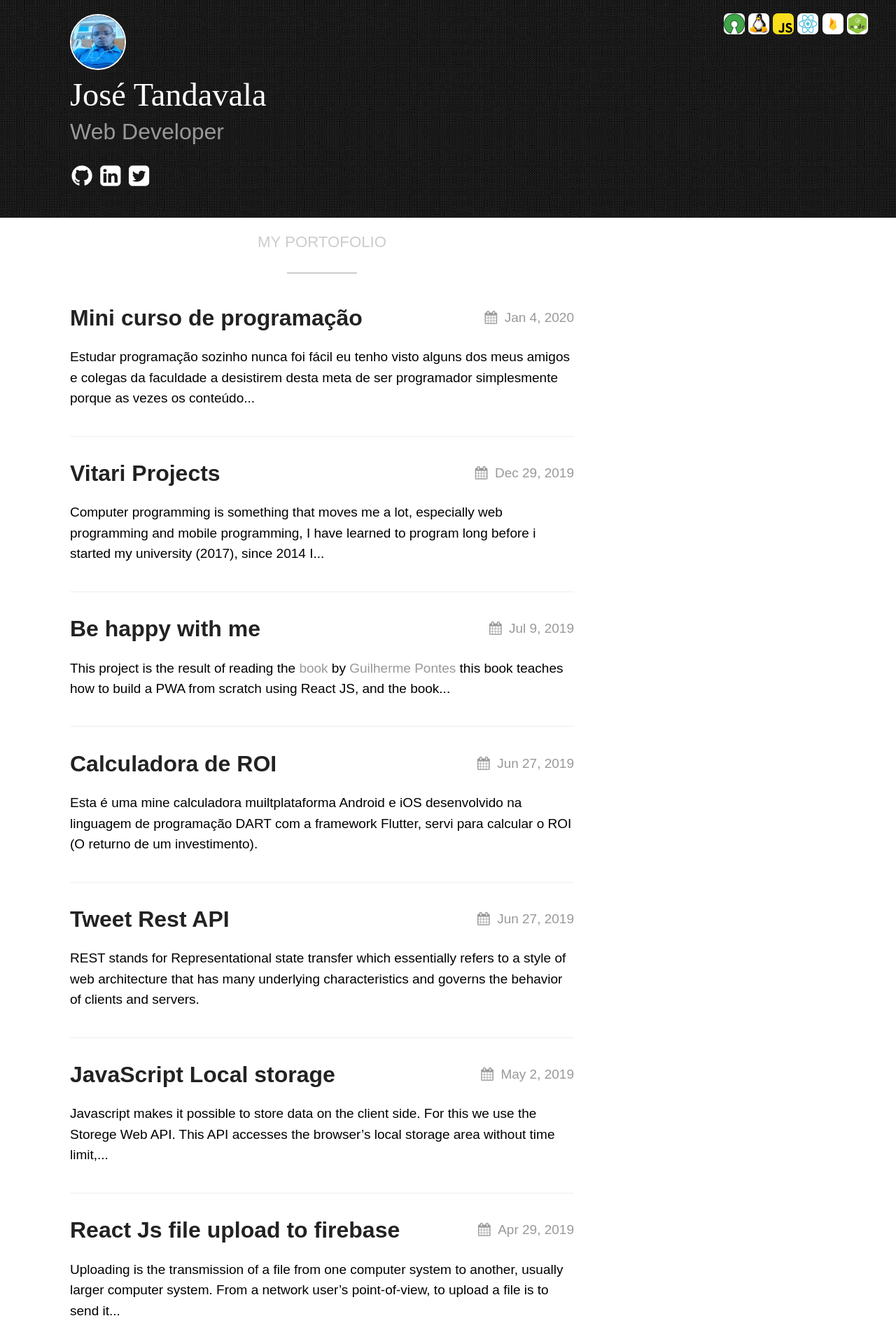
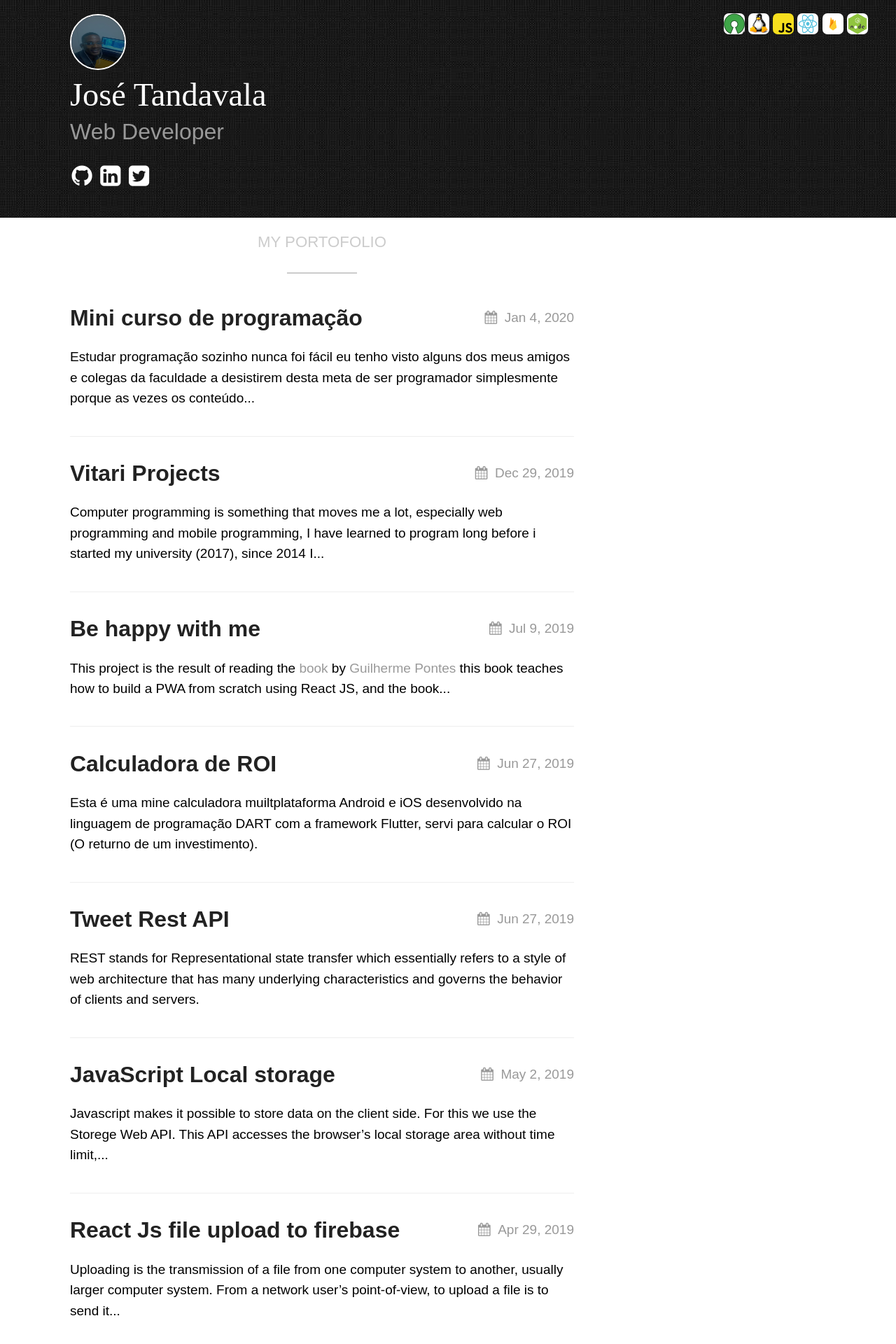
Before and after one commit to tandavala/tandavala.github.io, a Jekyll site: the page built from index.md, in a window 1280 px wide. Shown: the top 1920 px of the page at 70% size. Built offline with Jekyll 4.4.1, drawn with Linux system fonts in a browser that asks for light colours.

Commit message:
updating the profile image

```diff
--- a/_includes/page_header.html
+++ b/_includes/page_header.html
@@ -9,7 +9,7 @@
       <li><img src="/assets/images/node.png" /></li>
     </ul>
   </div>
-  <img class="profile" src="/assets/images/perfil.png" alt="" />
+  <img class="profile" src="/assets/images/perfil.jpg" alt="" />
   <h1>{{ site.texture.title }}</h1>
   <h2>{{ site.texture.tagline }}</h2>
   <ul class="social">
```
